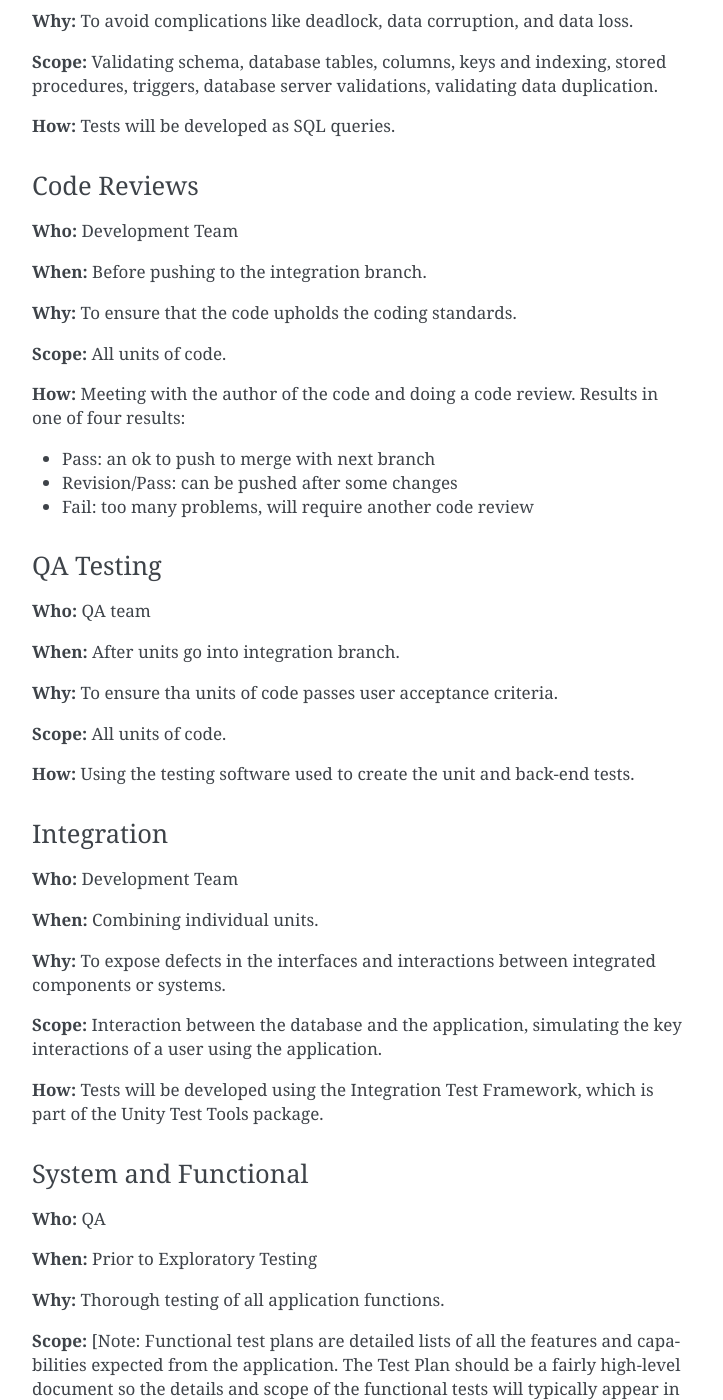
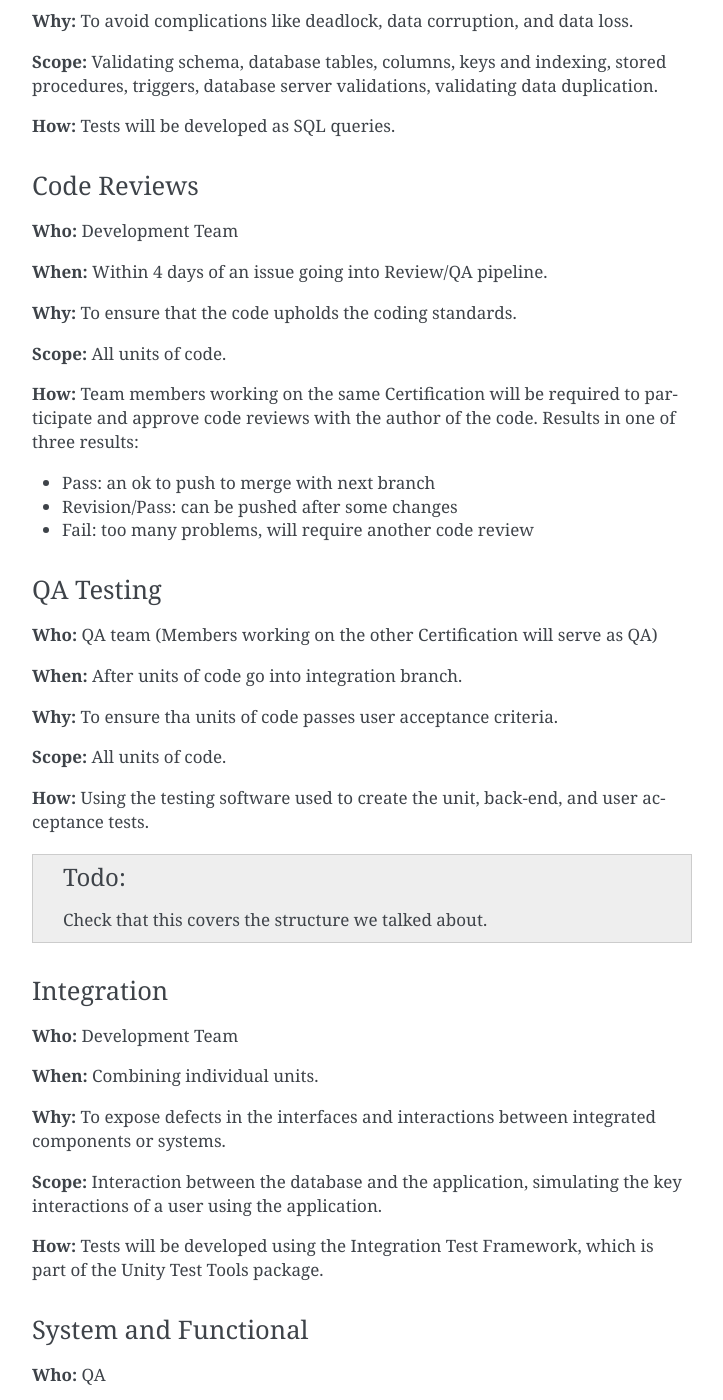
Before and after one commit to VRtualize/VRtualize-Pangeo, a Sphinx documentation site: the page built from docs/source/test_plan/strategy.rst, in a window 1280 px wide and 1400 px high, scrolled down 2159 px. Shown: the whole window, without its empty margins (388-1111 px from the left). Built offline with Sphinx 7.4.7, drawn with Linux system fonts in a browser that asks for light colours; formulas are drawn with MathJax 3; some of the changed text lies outside the part shown.

Commit message:
Updated code review standards.

```diff
--- a/docs/source/test_plan/strategy.rst
+++ b/docs/source/test_plan/strategy.rst
@@ -38,7 +38,7 @@ Assumptions
 +--------------------+--------------------------------------------------------------------------------------+
 | Certification 2a   | Pulling from a cache when necessary and pulling from the database ahead of the time  |
 +--------------------+--------------------------------------------------------------------------------------+
-| Certification 2b   | why                                                                                  |
+| Certification 2b   | User experience with movement and menu selections                                    |
 +--------------------+--------------------------------------------------------------------------------------+
 
 .. todo::
@@ -96,13 +96,13 @@ Code Reviews
 
 **Who:** Development Team
 
-**When:** Before pushing to the integration branch.
+**When:** Within 4 days of an issue going into Review/QA pipeline.
 
 **Why:** To ensure that the code upholds the coding standards.
 
 **Scope:** All units of code.
 
-**How:** Meeting with the author of the code and doing a code review. Results in one of four results:
+**How:** Team members working on the same Certification will be required to participate and approve code reviews with the author of the code. Results in one of three results:
 
 - Pass: an ok to push to merge with next branch
 - Revision/Pass: can be pushed after some changes
@@ -111,15 +111,18 @@ Code Reviews
 QA Testing
 ----------
 
-**Who:** QA team
+**Who:** QA team (Members working on the other Certification will serve as QA)
 
-**When:** After units go into integration branch.
+**When:** After units of code go into integration branch.
 
 **Why:** To ensure tha units of code passes user acceptance criteria.
 
 **Scope:** All units of code.
 
-**How:** Using the testing software used to create the unit and back-end tests.
+**How:** Using the testing software used to create the unit, back-end, and user acceptance tests.
+
+.. todo::
+    Check that this covers the structure we talked about.
 
 
 Integration
```
Also changed, not shown: other parts of docs/source/test_plan/strategy.rst (+1 -1 lines), docs/source/test_plan/repository_management.rst (+7 -3 lines).
